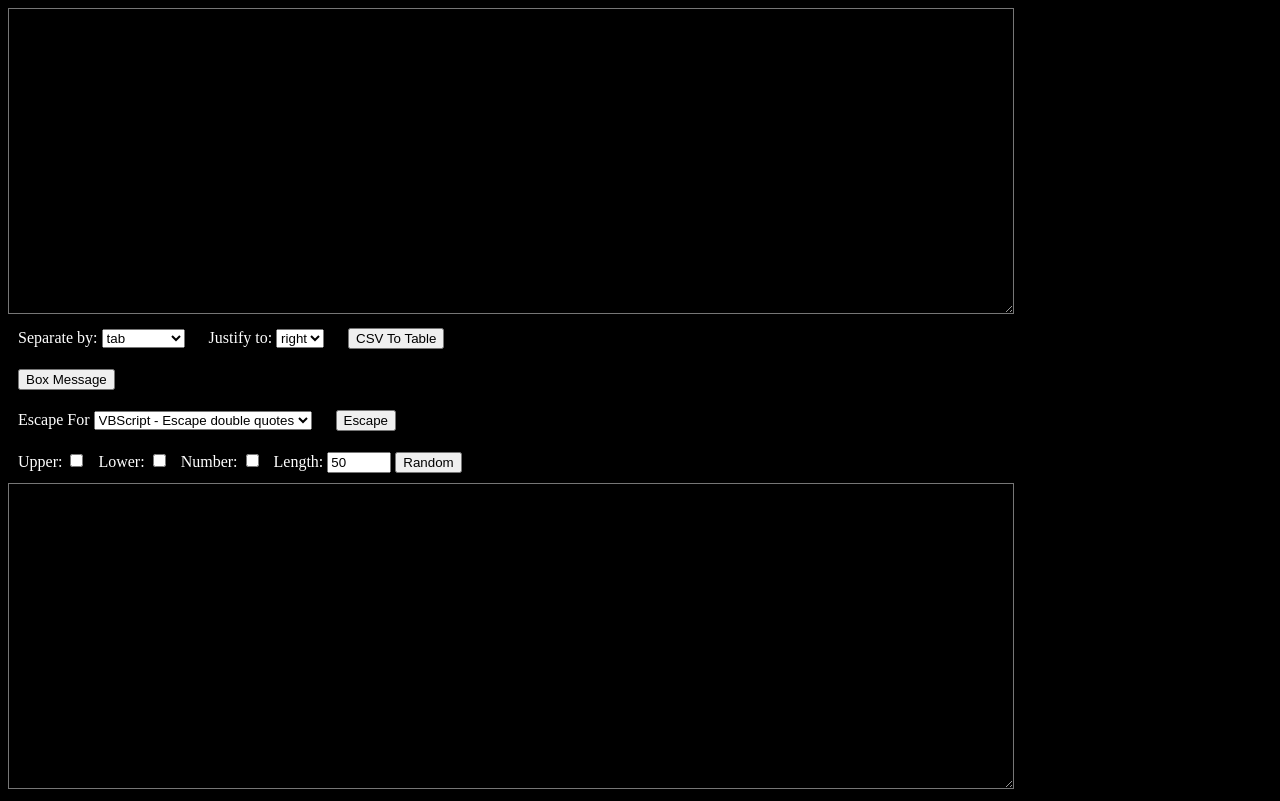
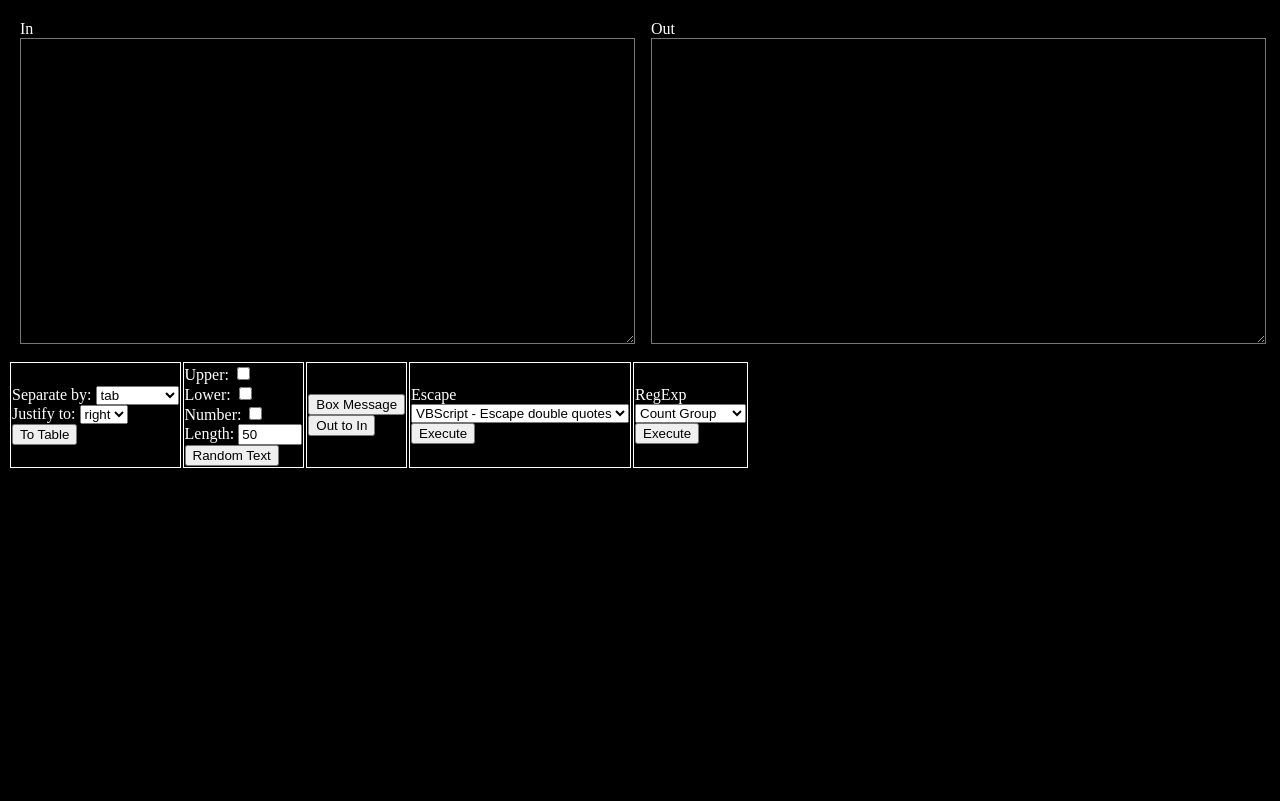
Before and after one commit to HappyKimoto/AsciiArt, a plain HTML site: page src/index.html in a window 1280 px wide. Drawn offline with Linux system fonts and the light colour scheme.

Commit message:
Changed button orientation
Changed button orientation.
Added a function to overwrite input field with the output data.

```diff
--- a/src/include/escaper.js
+++ b/src/include/escaper.js
@@ -44,9 +44,6 @@ function EscChr(){
 			txt_out = txt_out.replaceAll("[", "\\[");
 			txt_out = txt_out.replaceAll("]", "\\]");
 			break;
-		case "RegExp-Digits":
-			txt_out = txt_out.replaceAll(/\d+/g, "(\\d+)");
-			break;
 	  }
 
 	// write to output text field.
--- /dev/null
+++ b/src/include/regexp.js
@@ -0,0 +1,29 @@
+function RegExpFnc(){
+	// get regular expression pattern
+	let txt_in = document.getElementById("InputField").value;
+	let txt_out = ""
+
+	// read user selection
+	let cmd_name = document.getElementById("RegExp").value;
+	console.log("cmd_name = " + cmd_name);
+
+	switch (cmd_name) {
+		case "Count-Group":
+			let int_count = 0;
+			const arbitrary_regex = new RegExp(txt_in);
+			int_count = (new RegExp(arbitrary_regex.toString() + '|')).exec('').length - 1;
+			txt_out = int_count.toString();
+			break;
+
+		case "Group-Integers":
+			txt_out = txt_in.replaceAll(/[-0-9]+/g, "(\\d+)");
+			break;
+	  }
+
+	// write to output text field.
+	document.getElementById("OutputField").value = txt_out;
+}
+
+function OutToIn(){
+	document.getElementById("InputField").value = document.getElementById("OutputField").value
+}
--- a/src/include/style.css
+++ b/src/include/style.css
@@ -1,31 +1,30 @@
-:root {
-  --default_width: 1000px;
-}
-
 /* dark theme */
 body , textarea{
 	background-color: black;
 	color: white;}
 
-/* table */
-table, th, td {
-	border-collapse: collapse;
-	border: 1px solid black;
-	font-family: "Lucida Console", "Courier New", monospace;
-	}
-td {text-align: right;}
 
-div{
-	width: var(--default_width);
-	/* border:1px solid white; */
+/* text area */
+
+.TextTable{
+	width: 100%;
+}
+.TextRow {
+	width: 100%;
+}
+.TextData {
+	width: 50%;
 	padding: 10px;
 }
-
-/* text area */
-textarea {
-	width: var(--default_width);
+#InputField, #OutputField {
+	width: 100%;
 	height: 300px;
 	white-space: pre;
 	overflow-wrap: normal;
 	overflow-x: scroll;
 }
+
+/* commands */
+.CmdTblDat{
+	border: 1px solid white;
+}
--- a/src/index.html
+++ b/src/index.html
@@ -7,14 +7,20 @@
 <script src="./include/boxing.js"></script>
 <script src="./include/escaper.js"></script>
 <script src="./include/randomascii.js"></script>
+<script src="./include/regexp.js"></script>
 </head>
 <body>
 
-<!--- input -->
-<textarea id="InputField"></textarea>
+<table class="TextTable">
+	<tr class="TextRow">
+		<td class="TextData">In<textarea id="InputField"></textarea></td>
+		<td class="TextData">Out<textarea id="OutputField"></textarea></td>
+	</tr>
+</table>
 
-<!--- CSV Aligner -->
-<div id="DivAlignCSV">
+<table>
+<tr>
+	<td class="CmdTblDat">
 		Separate by:
 		<select id="AlignmentSeparator">
 			<!-- CAUTION:
@@ -28,53 +34,51 @@ Separate by:
 			<option value=" ">space</option>
 			<option value="=">equal</option>
 		</select>
-&emsp;
+		<br>
 		Justify to:
 		<select id="JustifyTo">
 			<option value="right" selected="selected">right</option>
 			<option value="left">left</option>
 			<option value="auto">auto</option>
 		</select>
-&emsp;
-<button type="button" onclick=AlignCSV()>
-CSV To Table
-</button>
-</div>
-
-<!--- Boxing -->
-<div id="DivBoxMsg">
-	<button type="button" onclick=BoxMsg()>
-	Box Message
-	</button>
-</div>
-
-<!--- Escaping -->
-<div id="Escsg">
-	Escape For
+		<br>
+		<button type="button" onclick=AlignCSV()>To Table</button>
+	</td>
+	<td class="CmdTblDat">
+		Upper: <input type="checkbox" id="UpperCase"><br>
+		Lower: <input type="checkbox" id="LowerCase"><br>
+		Number: <input type="checkbox" id="Numbers"> <br>
+		Length: <input type="number" id="TotalLength" min="1" max="255" value="50"><br>
+		<button type="button" onclick=RandomAscii()>Random Text</button>
+	</td>
+	<td class="CmdTblDat">
+		<button type="button" onclick=BoxMsg()>Box Message</button><br>
+		<button type="button" onclick=OutToIn()>Out to In</button>
+	</td>
+	<td class="CmdTblDat">
+		Escape<br>
 		<select id="EscapeFor">
 			<option value="VBS-DoubleQuotes">VBScript - Escape double quotes</option>
 			<option value="XML">XML - Escape special characters</option>
 			<option value="RegExp-Parentheses">RegExp - Escape Parentheses</option>
 			<option value="RegExp-Brackets">RegExp - Escape Brackets</option>
-		<option value="RegExp-Digits">RegExp - Group Integers</option>
 		</select>
-	&emsp;
+		<br>
+		<button type="button" onclick=EscChr()>Execute</button>
+	</td>
+	<td class="CmdTblDat">
+		RegExp<br>
+		<select id="RegExp">
+			<option value="Count-Group">Count Group</option>
+			<option value="Group-Integers">Group Integers</option>
+		</select>
+		<br>
+		<button type="button" onclick=RegExpFnc()>Execute</button>
+	</td>
+</tr>
+</table>
 
-	<button type="button" onclick=EscChr()>
-	Escape
-	</button>
-</div>
 
-<!--- Random Ascii -->
-<div id="RndAsc">
-	Upper: <input type="checkbox" id="UpperCase">&ensp;
-	Lower: <input type="checkbox" id="LowerCase">&ensp;
-	Number: <input type="checkbox" id="Numbers">&ensp;
-	Length: <input type="number" id="TotalLength" min="1" max="255" value="50">
-	<button type="button" onclick=RandomAscii()>Random</button>
-</div>
 
-<!--- output -->
-<textarea id="OutputField"></textarea>
 </body>
 </html>
```
Lines whose indentation alone changed are shown as unchanged.
